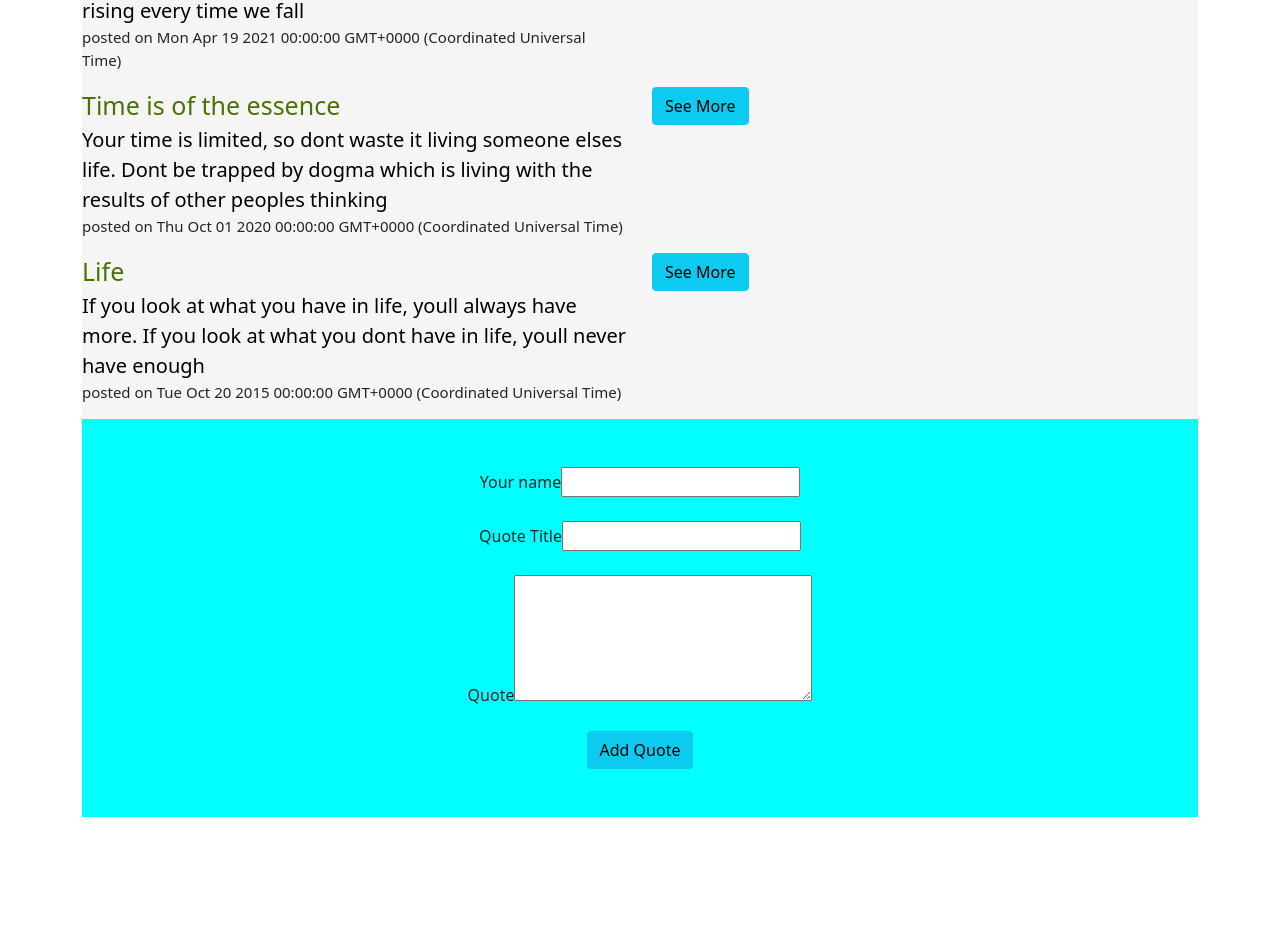
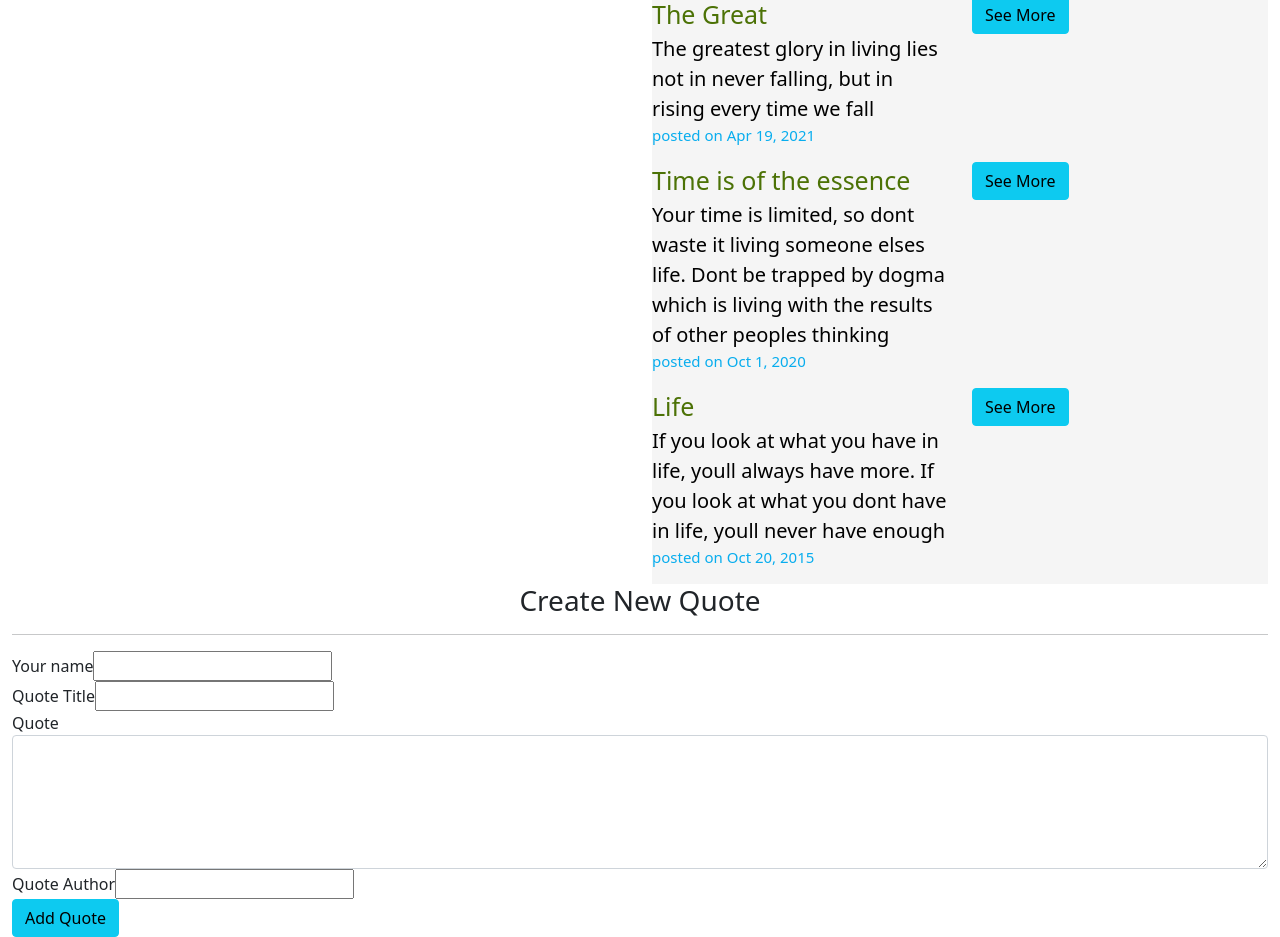
Before and after one commit to Blaisehala/NG, an Angular app: page / in a window 1280 px wide. Shown: the part 540-1477 px from the top of the page. Before the commit the page ends 1357 px from the top, so only its background shows below. Built offline with nearby package versions, Linux system fonts and the light colour scheme.

Commit message:
ci:continued intergration

```diff
--- a/src/app/quote-details/quote-details.component.css
+++ b/src/app/quote-details/quote-details.component.css
@@ -2,3 +2,12 @@
   /* background-color: blueviolet; */
   color: black;
 }
+
+.fa-thumbs-up{
+  color: yellowgreen;
+  border: 2px;
+}
+
+.fa-thumbs-down{
+  color: red;
+}
--- a/src/app/quote-details/quote-details.component.html
+++ b/src/app/quote-details/quote-details.component.html
@@ -4,11 +4,11 @@
   </p>
   <div class="row">
     <div class="col">
-      <button>Upvote</button>
-      <button> Downvote</button>
+      <button class="btn "><i class="fa-solid fa-thumbs-up"></i></button>
+      <button class=" btn "> <i class="fa-solid fa-thumbs-down"></i></button>
     </div>
     <div class="col">
-      <button (click)="quoteRead(true)">delete</button>
+      <button class="btn btn-danger" (click)="quoteRead(true)"><i class="fa-solid fa-trash-can"></i></button>
       <br>
     </div>
     <br>
--- a/src/app/quote-form/quote-form.component.html
+++ b/src/app/quote-form/quote-form.component.html
@@ -1,22 +1,33 @@
+<div class="container-fluid">
+    <h3 class="text-center">Create New Quote</h3>
+    <hr>
 
-<div class="container">
-  <div class=" row">
-    <div class="col">
-      <div class="form1 p-5 text-center" >
-        <form action="">
-      <label for="">Your name</label>
-      <input type="text"><br><br>
-      <label for="">Quote Title</label>
-      <input type="text"><br><br>
-      <label for="">Quote</label>
-      <textarea name="" id="" cols="30" rows="5"></textarea><br><br>
+    <form>
+<div class="form-group">
+    <label for="">Your name</label>
+    <input type="text">
+</div>
+
+<div class="form-group">
+    <label for="">Quote Title</label>
+    <input type="text">
+</div>
+
+<div class="form-group">
+    <label for="">Quote</label>
+    <textarea class="form-control" name="" id="" cols="30" rows="5"></textarea>
+</div>
+
+<div class="form-group">
+    <label for="">Quote Author</label>
+    <input type="text">
+</div>
+
 
 
       <button class="btn btn-info">Add Quote</button>
-        </form>
+    </form>
 
-      </div>
 
-    </div>
-  </div>
+
 </div>
--- a/src/app/quote/quote.component.css
+++ b/src/app/quote/quote.component.css
@@ -20,4 +20,5 @@
 
 .time{
   font-size: 15px;
+  color:rgb(8, 173, 238);
 }
--- a/src/app/quote/quote.component.html
+++ b/src/app/quote/quote.component.html
@@ -1,10 +1,14 @@
-<div class="container">
+<div class="container-fluid">
   <h1 class="text-center">QUOTABLES.IO</h1>
   <hr>
   <hr>
-  <div>
+  <div class="row" >
 
+    <div class="col-md-6">
+      <app-quote-form></app-quote-form>
 
+    </div>
+    <div class="col">
       <div class=" ff d-flex flex-column" *ngFor="let quote of quotes; let i=index">
         <div class="row">
           <div class="col-md-6">
@@ -18,7 +22,7 @@
               {{quote.description}}
             </div>
 
-          <p class="time"> posted on {{quote.postDate}}</p>
+            <p class="time"> posted on {{quote.postDate|date}}</p>
 
 
 
@@ -26,6 +30,8 @@
           <div class="col-md-6">
             <button class="btn btn-info" (click)="seeDetails(i)">See More</button>
           </div>
+
+
         </div>
 
 
@@ -36,6 +42,12 @@
 
       </div>
 
+    </div>
+
+
+
+
+
 
   </div>
 
--- a/src/index.html
+++ b/src/index.html
@@ -8,9 +8,8 @@
   <meta name="viewport" content="width=device-width, initial-scale=1">
   <link href="https://cdn.jsdelivr.net/npm/bootstrap@5.1.3/dist/css/bootstrap.min.css" rel="stylesheet"
   integrity="sha384-1BmE4kWBq78iYhFldvKuhfTAU6auU8tT94WrHftjDbrCEXSU1oBoqyl2QvZ6jIW3" crossorigin="anonymous">
+  <script src="https://kit.fontawesome.com/f80737f64c.js" crossorigin="anonymous"></script>
   <link rel="icon" type="image/x-icon" href="favicon.ico">
-  <script type="module" src="https://unpkg.com/ionicons@5.5.2/dist/ionicons/ionicons.esm.js"></script>
-<script nomodule src="https://unpkg.com/ionicons@5.5.2/dist/ionicons/ionicons.js"></script>
 
 </head>
 
```
Lines whose indentation alone changed are shown as unchanged.
